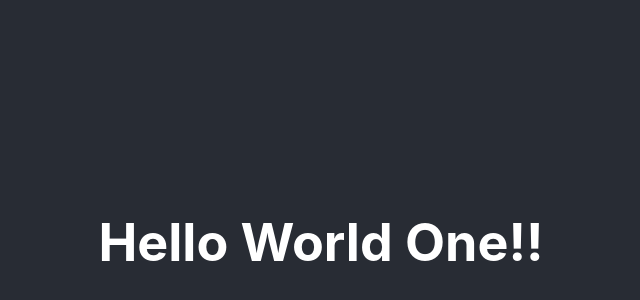
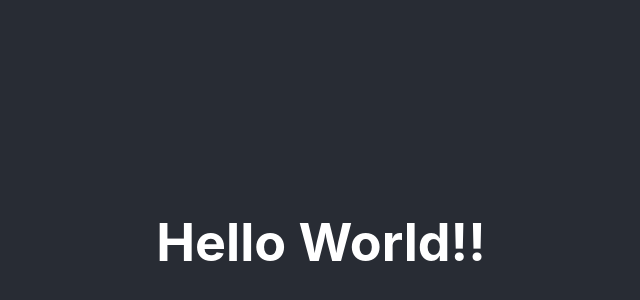
Before and after one commit to SwatiSonavane7/hello-world, a React (Create React App) app: page / in a window 1280 px wide. Shown: the part 158-458 px from the top of the page, without its empty margins (319-959 px from the left). Built offline with nearby package versions, Linux system fonts and the light colour scheme.

Commit message:
third commit

```diff
--- a/src/App.js
+++ b/src/App.js
@@ -5,7 +5,7 @@ function App() {
   return (
     <div className="App">
       <header className="App-header">
-        <h1> Hello World One!!</h1>
+        <h1> Hello World!!</h1>
       </header>
     </div>
   );
```
